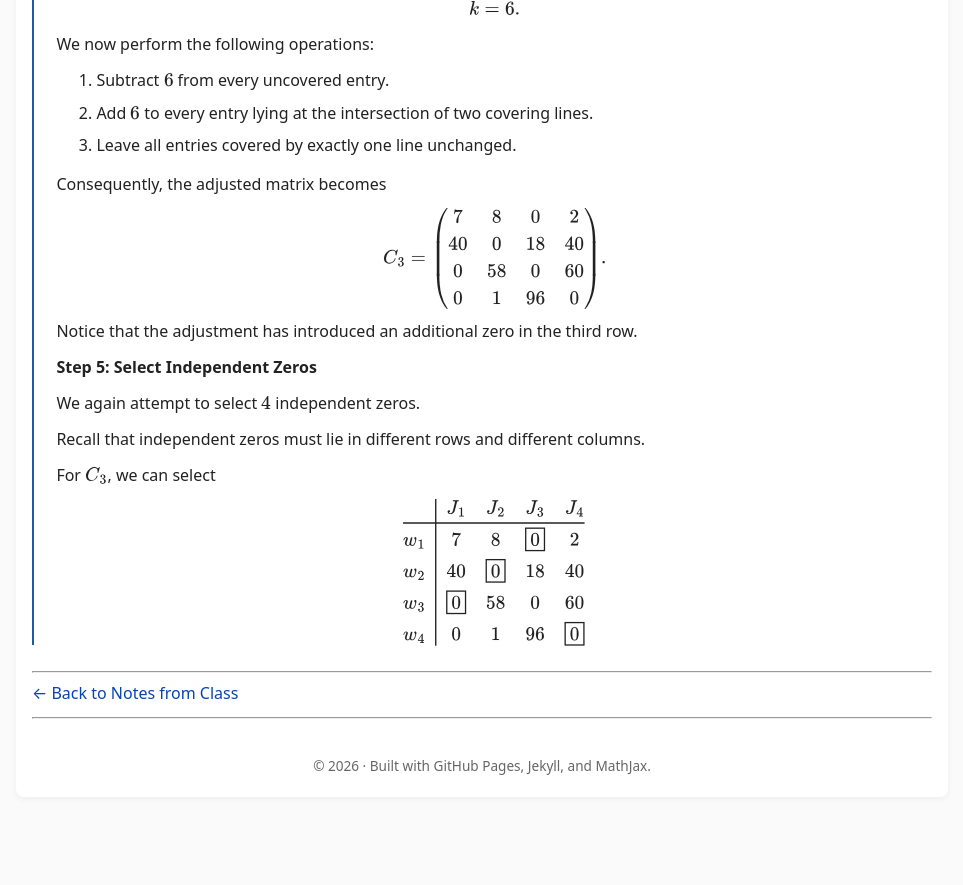
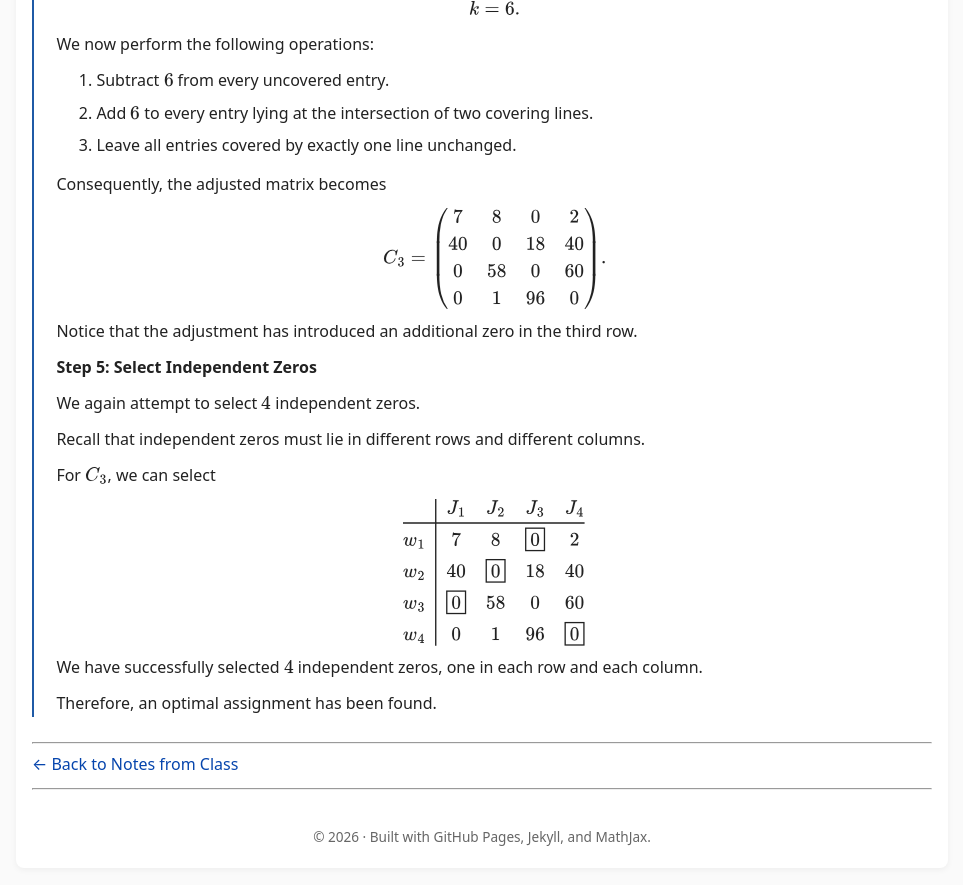
Before and after one commit to SaleemKamaludin/SaleemKamaludin.github.io, a Jekyll site: the page built from courses/math-2276/notes-from-class/supplementary-lecture-6/index.md, in a window 1280 px wide and 900 px high, scrolled down 4993 px. Shown: the top 885 px of the window, without its empty margins (158-1121 px from the left). Built offline with Jekyll 4.4.1, drawn with Linux system fonts in a browser that asks for light colours; before the commit the page ends 5822 px from its top, so only the background shows below that.

Commit message:
Conclude Step 5 optimal assignment in Example 1.2

```diff
--- a/courses/math-2276/notes-from-class/supplementary-lecture-6/index.md
+++ b/courses/math-2276/notes-from-class/supplementary-lecture-6/index.md
@@ -808,6 +808,19 @@ w_4 & 0 & 1 & 96 & \boxed{0}
         </div>
 
       </div>
+
+      <div id="example-hungarian-additional-step-5-optimal-conclusion">
+
+        <p>
+          We have successfully selected \(4\) independent
+          zeros, one in each row and each column.
+        </p>
+
+        <p>
+          Therefore, an optimal assignment has been found.
+        </p>
+
+      </div>
 </div>
 
 </div>
```
